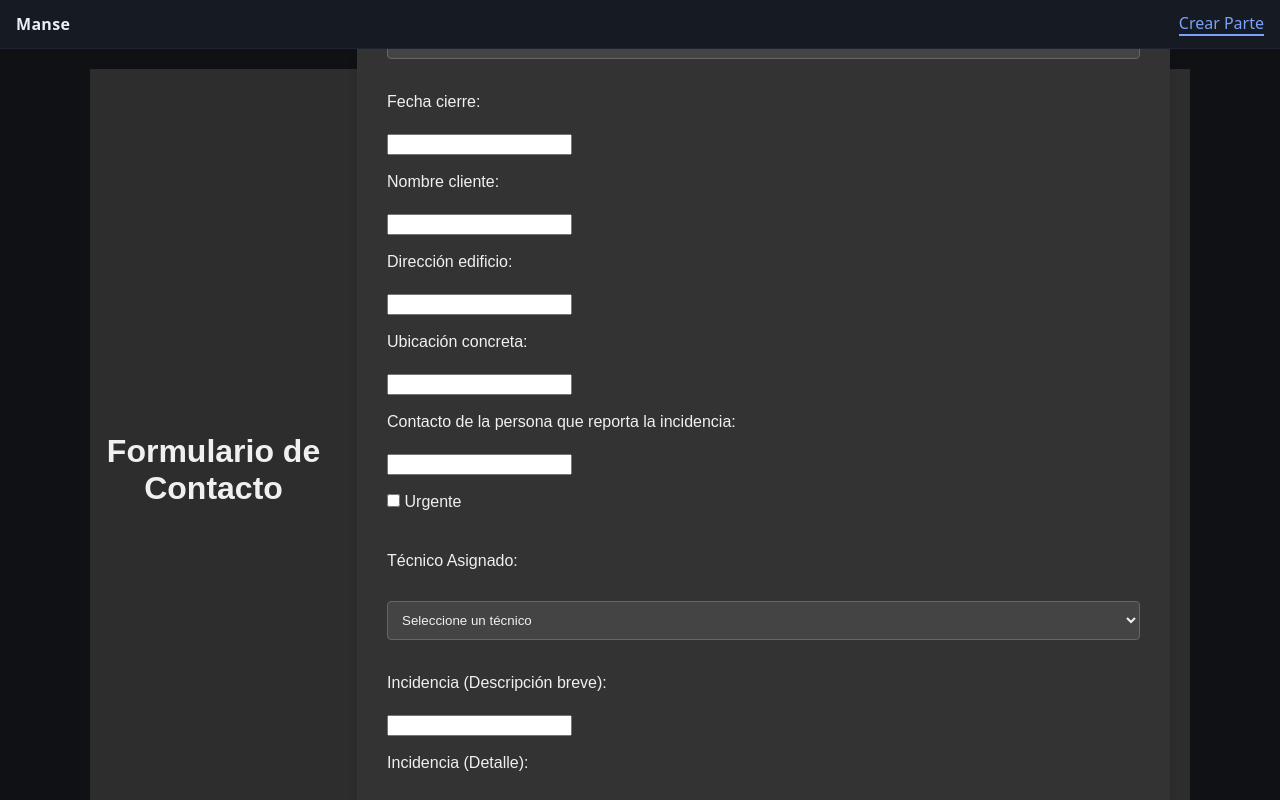
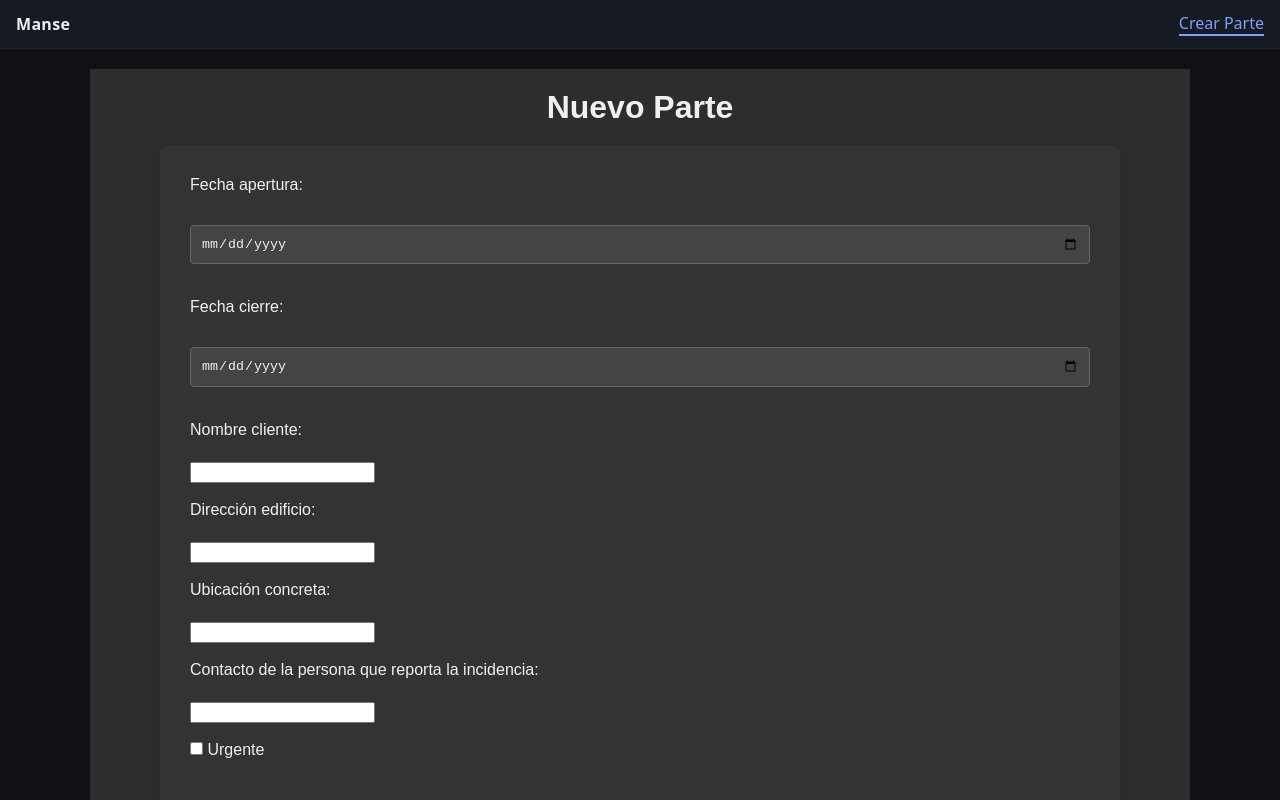
Before and after one commit to g-santos-m/manse, an Angular app: page /crear-parte in a window 1280 px wide. Shown: the top 800 px of the page. Built offline with nearby package versions, Linux system fonts and the light colour scheme.

Commit message:
probar estilo formulario crear_parte

```diff
--- a/src/app/features/component/crear-parte/crear-parte.html
+++ b/src/app/features/component/crear-parte/crear-parte.html
@@ -6,26 +6,27 @@
     <title>Formulario Básico</title>
 </head>
 <body>
-    <h1>Formulario de Contacto</h1>
+    <h1>Nuevo Parte</h1>
 
+    <!--Enviar a algún sitio coherente-->
     <form action="procesar.php" method="POST">
         <label for="fecha_apertura">Fecha apertura:</label><br>
-        <input type="text" id="fecha_apertura" name="fecha_apertura" required><br><br>
+        <input type="date" id="fecha_apertura" name="fecha_apertura" required><br><br>
 
         <label for="fecha_cierre">Fecha cierre:</label><br>
-        <input type="fecha_cierre" id="fecha_cierre" name="fecha_cierre" required><br><br>
+        <input type="date" id="fecha_cierre" name="fecha_cierre" required><br><br>
 
         <label for="nombre_cliente">Nombre cliente:</label><br>
-        <input id="nombre_cliente" name="nombre_cliente" required><br><br>
+        <input id="text" name="nombre_cliente" required><br><br>
 
         <label for="direccion_edificio">Dirección edificio:</label><br>
-        <input id="direccion_edificio" name="direccion_edificio" required><br><br>
+        <input id="text" name="direccion_edificio" required><br><br>
 
         <label for="ubicacion_concreta">Ubicación concreta:</label><br>
-        <input id="ubicacion_concreta" name="ubicacion_concreta" required><br><br>
+        <input id="text" name="ubicacion_concreta" required><br><br>
 
         <label for="contacto_incidencia">Contacto de la persona que reporta la incidencia:</label><br>
-        <input id="contacto_incidencia" name="contacto_incidencia" required><br><br>
+        <input id="text" name="contacto_incidencia" required><br><br>
 
         <!--Prioridad de la reparación-->
         <label for="urgente">
@@ -44,10 +45,10 @@
 
 
         <label for="descripcion_breve">Incidencia (Descripción breve):</label><br>
-        <input id="descripcion_breve" name="descripcion_breve" required><br><br>
+        <input id="text" name="descripcion_breve" required><br><br>
 
         <label for="descripcion_detalle">Incidencia (Detalle):</label><br>
-        <textarea id="descripcion_detalle" name="descripcion_detalle" rows="4" cols="50" required></textarea><br><br>
+        <textarea id="text_area" name="descripcion_detalle" rows="4" cols="50" required></textarea><br><br>
 
         <input type="submit" value="Enviar">
     </form>
--- a/src/app/features/component/crear-parte/crear-parte.scss
+++ b/src/app/features/component/crear-parte/crear-parte.scss
@@ -7,18 +7,33 @@ $input-border-color: #666;  // Borde de los inputs
 $button-color: #3e8e41;     // Verde oscuro para el botón
 $button-hover: #357a38;     // Verde más oscuro para el hover
 $max-width: 900px;          // Máximo de 900px de ancho
+$padding-top: 20px;         // Menos padding en la parte superior
 
 // Estilos globales
+html, body {
+  margin: 0;
+  padding: 0;
+  height: 100%; // Asegura que ocupemos toda la altura de la ventana
+  width: 100%;  // Asegura que ocupemos toda la anchura de la ventana
+}
+
 body {
   font-family: Arial, sans-serif;
-  margin: 0;
-  padding: 0;
   display: flex;
-  justify-content: center;
-  align-items: center;
-  height: 100vh;  // Asegura que el body ocupe toda la altura de la ventana
-  min-height: 100%; // Garantiza que el body ocupe al menos toda la altura
+  justify-content: center;  // Centrado horizontal
+  align-items: center;      // Centrado vertical
   background-color: $background-color;
+  color: $text-color;
+  min-height: 100vh;        // Ocupa al menos toda la altura de la ventana
+  padding-top: $padding-top; // Reducido padding superior
+  flex-direction: column;   // Permite que el título esté arriba y el formulario abajo
+}
+
+// Estilos para el título
+h1 {
+  text-align: center;
+  margin-top: 0; // Elimina el margen superior para que quede en la parte superior
+  margin-bottom: 20px; // Espacio entre el título y el formulario
   color: $text-color;
 }
 
@@ -30,13 +45,7 @@ form {
   max-width: $max-width; // Máximo de 900px de ancho
   box-shadow: 0 4px 8px rgba(0, 0, 0, 0.1);
   border-radius: 8px;
-  margin: 20px; // Añade margen para que no quede pegado a los bordes
-}
-
-h1 {
-  text-align: center;
-  margin-bottom: 20px;
-  color: $text-color;
+  margin: 0 0 20px 0; // Añade margen en la parte inferior para separar del borde
 }
 
 label {
@@ -50,7 +59,8 @@ label {
 input[type="text"],
 input[type="email"],
 input[type="date"],
-input[type="checkbox"],
+input[type="number"],
+input[type="password"],
 textarea,
 select {
   width: 100%;
@@ -63,12 +73,14 @@ select {
   box-sizing: border-box;
 }
 
+// Estilo para el checkbox (personalizado si es necesario)
 input[type="checkbox"] {
   width: auto;
   display: inline-block;
   margin: 0;
 }
 
+// Estilo para el botón
 input[type="submit"] {
   background-color: $button-color;
   color: white;
```
